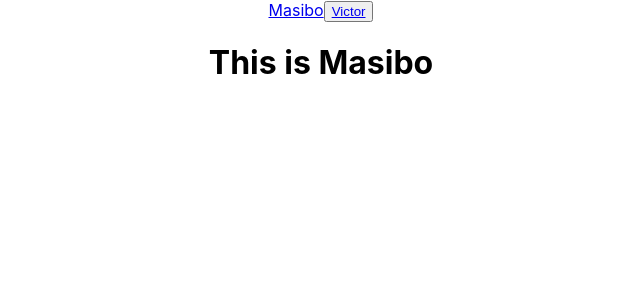
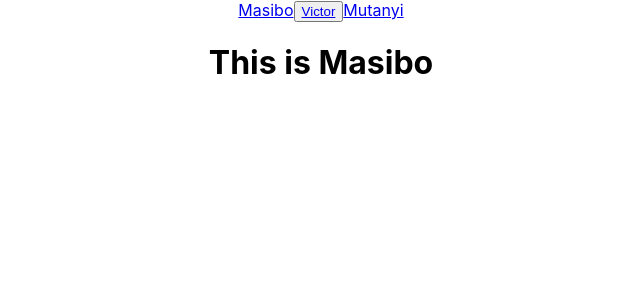
Before and after one commit to VictorWanjala/collabdemo, a React (Create React App) app: page /masibo in a window 1280 px wide. Shown: the top 300 px of the page, without its empty margins (319-959 px from the left). Built offline with nearby package versions, Linux system fonts and the light colour scheme.

Commit message:
added route to app.js

```diff
--- a/src/App.js
+++ b/src/App.js
@@ -10,10 +10,12 @@ function App() {
       <nav>
         <Link to='/masibo'>Masibo</Link>
         <button><Link to='/victor'>Victor</Link></button>
+        <Link to='/Mutanyi'>Mutanyi</Link>
       </nav>
       <Routes>
         <Route path='/masibo' element={<Masibo/>}/>
         <Route path='/Victor' element={<Victor/>}/>
+        <Route path='/Mutanyi' element={<Victor/>}/>
       </Routes>
     </div>
   );
```
